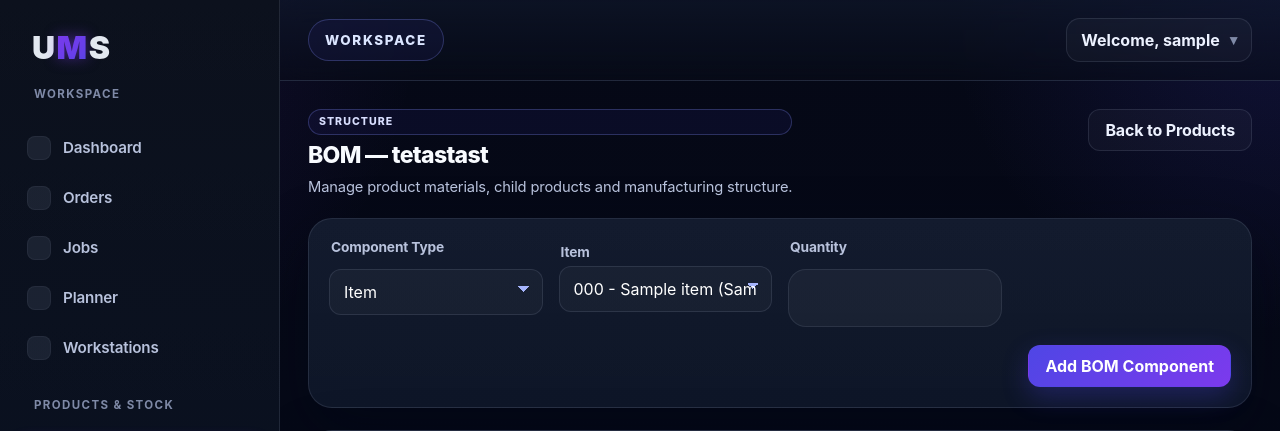
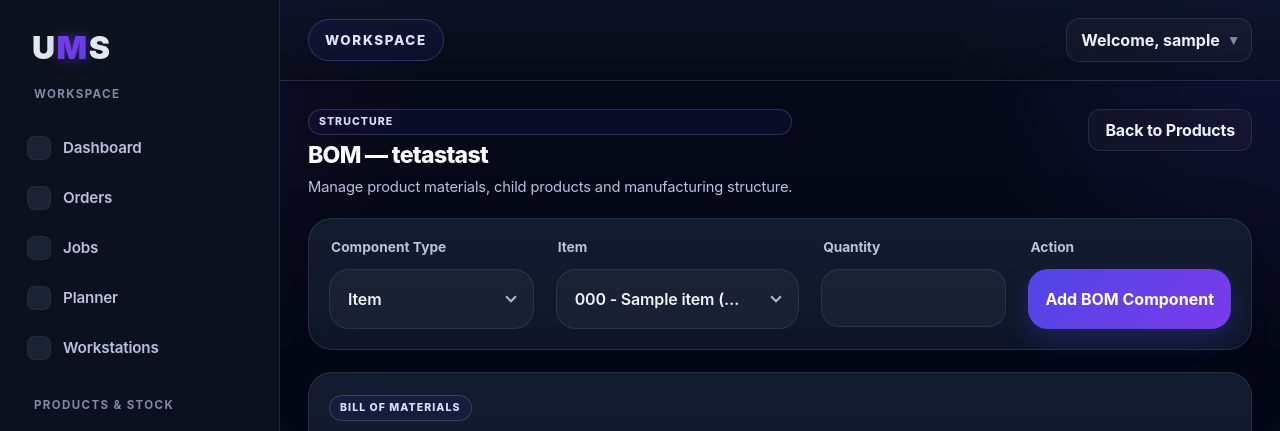
Before and after one commit to bracekk/UMS-Unity-Manufacturing-Solutions, a Flask app: page /bom/1 in a window 1280 px wide. Shown: the top 431 px of the page. Run offline with Flask 3, Linux system fonts and the light colour scheme; a user stored in the database is signed in; data comes from the database, SQL or seed files in the repository; tables that the repository leaves empty hold one stand-in row (values such as "Sample post"); some libraries are stand-ins or nearby versions.

Commit message:
Update bom.html

```diff
--- a/templates/bom.html
+++ b/templates/bom.html
@@ -15,47 +15,93 @@
   </div>
 </div>
 
-<div class="dashboard-form-card section-spacing product-form-card">
-  <form method="POST" action="{{ url_for('add_bom_item', product_id=product.id) }}" class="order-form">
-    <div class="form-grid form-grid-4">
-      <div class="form-group">
-        <label for="component_type">Component Type</label>
-        <select id="component_type" name="component_type" required onchange="toggleBomComponentType()">
-          <option value="item">Item</option>
-          <option value="product">Product</option>
-        </select>
+<div class="dashboard-form-card section-spacing product-form-card bom-form-shell">
+  <form method="POST" action="{{ url_for('add_bom_item', product_id=product.id) }}" class="order-form bom-clean-form">
+    <div class="form-grid form-grid-4 bom-form-grid">
+      <div class="form-group bom-select-group">
+        <label>Component Type</label>
+
+        <div class="custom-select" data-name="component_type" id="component-type-select">
+          <div class="custom-select-trigger" tabindex="0" role="button" aria-label="Select component type">
+            <span>Item</span>
+          </div>
+
+          <div class="custom-options">
+            <div class="custom-option selected" data-value="item">Item</div>
+            <div class="custom-option" data-value="product">Product</div>
+          </div>
+
+          <input type="hidden" id="component_type" name="component_type" value="item">
+        </div>
       </div>
 
-      <div class="form-group" id="item-select-group">
-        <label for="item_id">Item</label>
-        <select id="item_id" name="item_id">
-          {% for item in items %}
-            <option value="{{ item.id }}">
-              {{ item.item_code }} - {{ item.item_name }} ({{ item.measurement_unit }})
-            </option>
-          {% endfor %}
-        </select>
+      <div class="form-group bom-select-group" id="item-select-group">
+        <label>Item</label>
+
+        {% if items %}
+          <div class="custom-select" data-name="item_id">
+            <div class="custom-select-trigger" tabindex="0" role="button" aria-label="Select item">
+              <span>{{ items[0].item_code }} - {{ items[0].item_name }} ({{ items[0].measurement_unit }})</span>
+            </div>
+
+            <div class="custom-options">
+              {% for item in items %}
+                <div class="custom-option {% if loop.first %}selected{% endif %}" data-value="{{ item.id }}">
+                  {{ item.item_code }} - {{ item.item_name }} ({{ item.measurement_unit }})
+                </div>
+              {% endfor %}
+            </div>
+
+            <input type="hidden" id="item_id" name="item_id" value="{{ items[0].id }}" required>
+          </div>
+        {% else %}
+          <div class="custom-select">
+            <div class="custom-select-trigger is-disabled" aria-disabled="true">
+              <span>No items available</span>
+            </div>
+            <input type="hidden" id="item_id" name="item_id" value="" disabled>
+          </div>
+        {% endif %}
       </div>
 
-      <div class="form-group" id="product-select-group" style="display:none;">
-        <label for="child_product_id">Product</label>
-        <select id="child_product_id" name="child_product_id">
-          {% for child_product in child_products %}
-            <option value="{{ child_product.id }}">
-              {{ child_product.product_code }} - {{ child_product.product_name }} ({{ child_product.measurement_unit }})
-            </option>
-          {% endfor %}
-        </select>
+      <div class="form-group bom-select-group" id="product-select-group" style="display:none;">
+        <label>Product</label>
+
+        {% if child_products %}
+          <div class="custom-select" data-name="child_product_id">
+            <div class="custom-select-trigger" tabindex="0" role="button" aria-label="Select product">
+              <span>{{ child_products[0].product_code }} - {{ child_products[0].product_name }} ({{ child_products[0].measurement_unit }})</span>
+            </div>
+
+            <div class="custom-options">
+              {% for child_product in child_products %}
+                <div class="custom-option {% if loop.first %}selected{% endif %}" data-value="{{ child_product.id }}">
+                  {{ child_product.product_code }} - {{ child_product.product_name }} ({{ child_product.measurement_unit }})
+                </div>
+              {% endfor %}
+            </div>
+
+            <input type="hidden" id="child_product_id" name="child_product_id" value="{{ child_products[0].id }}">
+          </div>
+        {% else %}
+          <div class="custom-select">
+            <div class="custom-select-trigger is-disabled" aria-disabled="true">
+              <span>No products available</span>
+            </div>
+            <input type="hidden" id="child_product_id" name="child_product_id" value="" disabled>
+          </div>
+        {% endif %}
       </div>
 
-      <div class="form-group">
-        <label for="quantity">Quantity</label>
+      <div class="form-group bom-quantity-group">
+        <label for="quantity" class="bom-field-label">Quantity</label>
         <input type="number" step="0.01" id="quantity" name="quantity" required>
       </div>
-    </div>
 
-    <div class="form-actions">
-      <button type="submit" class="dashboard-btn primary">Add BOM Component</button>
+      <div class="form-group bom-submit-group">
+        <label class="bom-submit-label">Action</label>
+        <button type="submit" class="dashboard-btn primary bom-submit-btn">Add BOM Component</button>
+      </div>
     </div>
   </form>
 </div>
@@ -119,25 +165,54 @@
 
 <script>
 function toggleBomComponentType() {
-  const componentType = document.getElementById("component_type").value;
+  const componentTypeInput = document.getElementById("component_type");
   const itemGroup = document.getElementById("item-select-group");
   const productGroup = document.getElementById("product-select-group");
-  const itemSelect = document.getElementById("item_id");
-  const productSelect = document.getElementById("child_product_id");
+  const itemInput = document.getElementById("item_id");
+  const productInput = document.getElementById("child_product_id");
+
+  if (!componentTypeInput || !itemGroup || !productGroup) return;
+
+  const componentType = componentTypeInput.value;
 
   if (componentType === "product") {
     itemGroup.style.display = "none";
-    productGroup.style.display = "block";
-    itemSelect.removeAttribute("required");
-    productSelect.setAttribute("required", "required");
+    productGroup.style.display = "";
+    if (itemInput) {
+      itemInput.removeAttribute("required");
+      itemInput.disabled = true;
+    }
+    if (productInput) {
+      productInput.setAttribute("required", "required");
+      productInput.disabled = false;
+    }
   } else {
-    itemGroup.style.display = "block";
+    itemGroup.style.display = "";
     productGroup.style.display = "none";
-    productSelect.removeAttribute("required");
-    itemSelect.setAttribute("required", "required");
+    if (productInput) {
+      productInput.removeAttribute("required");
+      productInput.disabled = true;
+    }
+    if (itemInput) {
+      itemInput.setAttribute("required", "required");
+      itemInput.disabled = false;
+    }
   }
 }
 
-document.addEventListener("DOMContentLoaded", toggleBomComponentType);
+document.addEventListener("DOMContentLoaded", function () {
+  toggleBomComponentType();
+
+  const componentTypeInput = document.getElementById("component_type");
+  if (componentTypeInput) {
+    componentTypeInput.addEventListener("change", toggleBomComponentType);
+  }
+
+  document.querySelectorAll('#component-type-select .custom-option').forEach(option => {
+    option.addEventListener("click", function () {
+      setTimeout(toggleBomComponentType, 0);
+    });
+  });
+});
 </script>
 {% endblock %}
```
